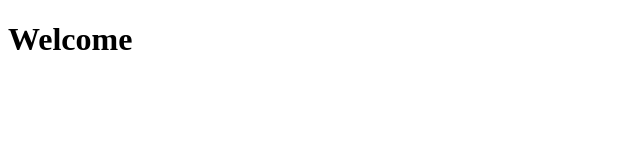
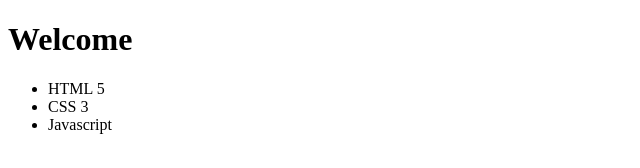
Before and after one commit to jochri3/formation-poe-git, a plain HTML site: page index.html in a window 1280 px wide. Shown: the whole page, without its empty margins (0-640 px from the left). Drawn offline with Linux system fonts and the light colour scheme.

Commit message:
Ajout d'une liste ordonnée des technos

```diff
--- a/css/style.css
+++ b/css/style.css
@@ -0,0 +1,7 @@
+*,
+::after,
+::before {
+  margin: 0;
+  padding: 0;
+  box-sizing: border-box;
+}
--- a/index.html
+++ b/index.html
@@ -5,5 +5,10 @@
   </head>
   <body>
     <h1>Welcome</h1>
+    <ul>
+      <li>HTML 5</li>
+      <li>CSS 3</li>
+      <li>Javascript</li>
+    </ul>
   </body>
 </html>
```
